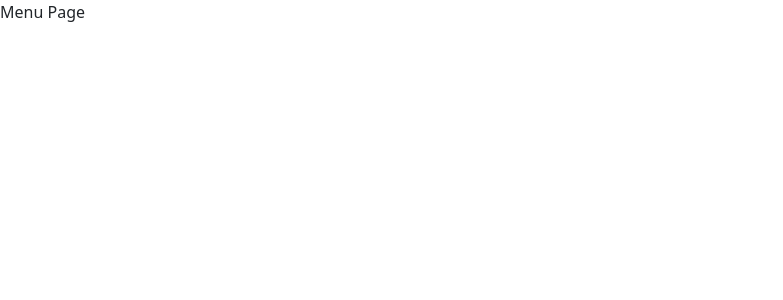
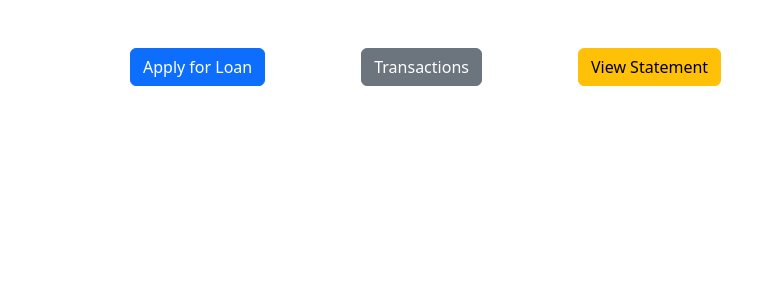
Before and after one commit to Naveen219/Bank-User-Management-System, a React (Create React App) app: page /menu in a window 1280 px wide. Shown: the top 300 px of the page, without its empty margins (0-783 px from the left). Built offline with nearby package versions, Linux system fonts and the light colour scheme.

Commit message:
added menu

```diff
--- a/src/Components/Menu.js
+++ b/src/Components/Menu.js
@@ -1,11 +1,20 @@
-import React from 'react'
+import React from "react";
+import { Container, Button } from "reactstrap";
 
 const Menu = () => {
   return (
-    <div>
-      Menu Page
-    </div>
-  )
-}
+    <Container>
+      <Button color="primary" size="md" className="m-5">
+        Apply for Loan
+      </Button>
+      <Button color="secondary" size="md" className="m-5">
+        Transactions
+      </Button>
+      <Button color="warning" size="md" className="m-5">
+        View Statement
+      </Button>
+    </Container>
+  );
+};
 
-export default Menu
+export default Menu;
```
